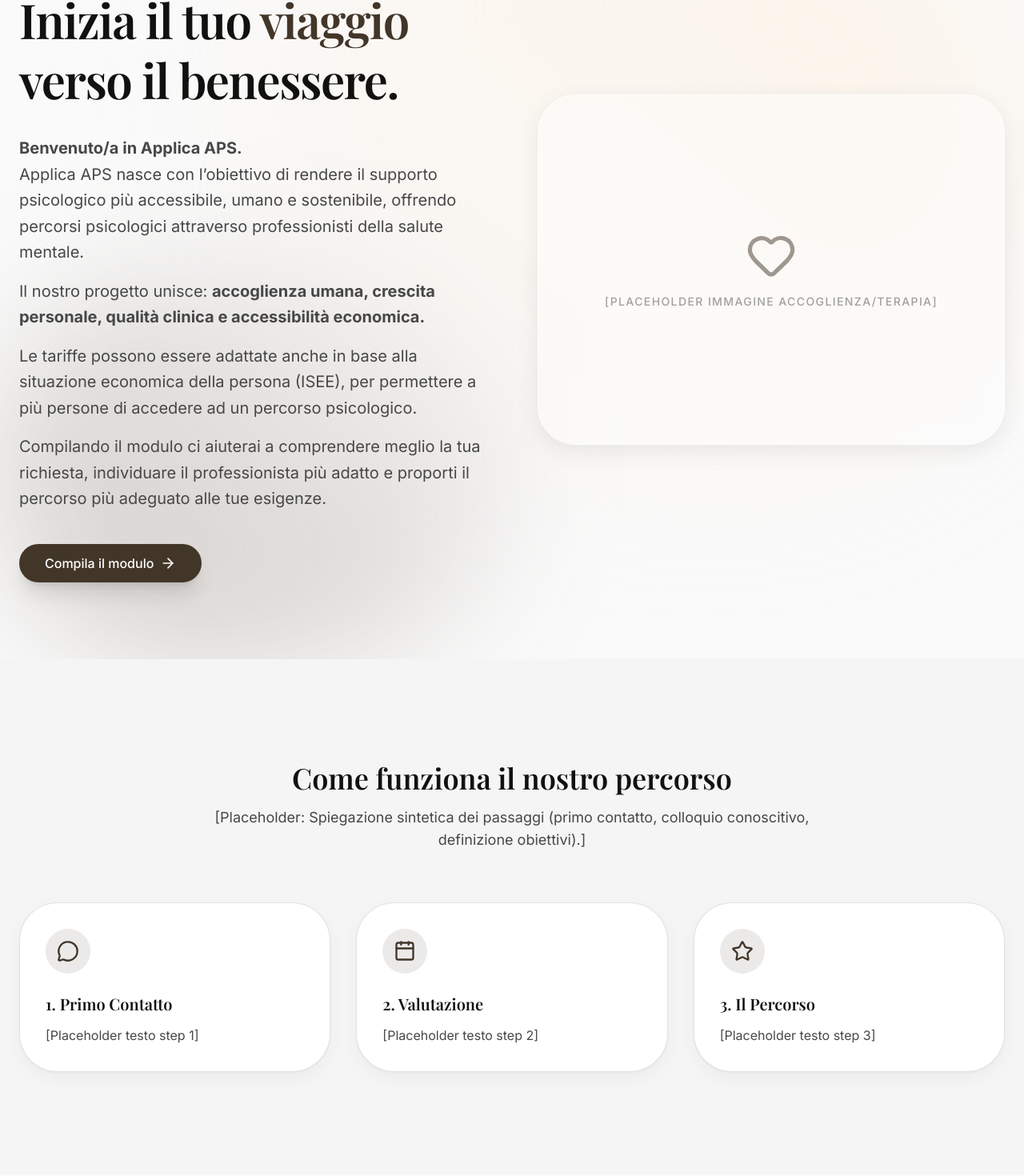
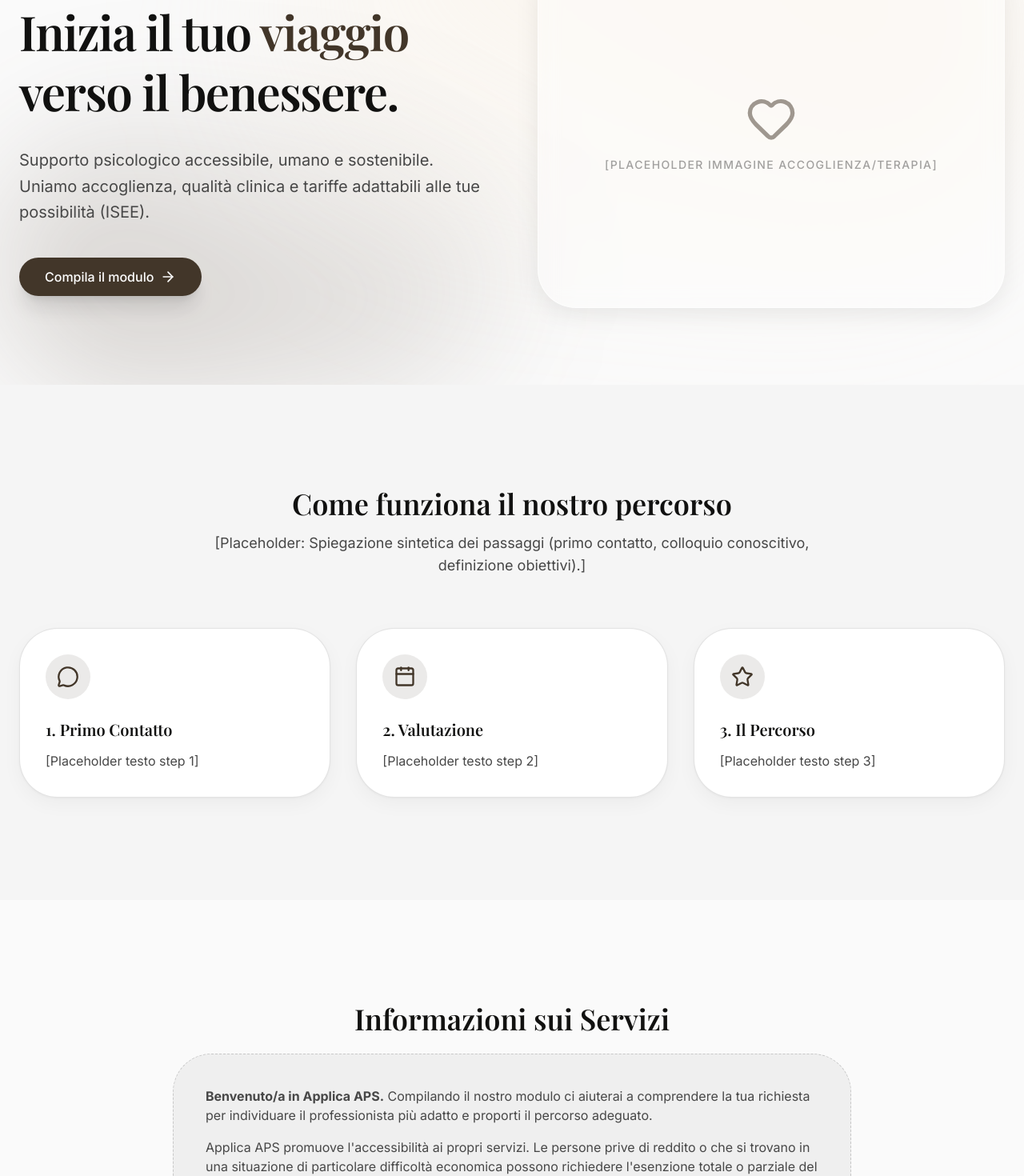
Before and after one commit to applicaaps/applica, a Next.js app in the folder applica-app/: page /pazienti in a window 1280 px wide. Shown: the part 261-1731 px from the top of the page at 80% size. Built offline with nearby package versions, Linux system fonts and the light colour scheme; a web font is replaced by a local one.

Commit message:
feat: create landing pages for professionisti and pazienti routes

```diff
--- a/applica-app/app/pazienti/page.tsx
+++ b/applica-app/app/pazienti/page.tsx
@@ -28,21 +28,9 @@
               </RevealSection>
 
               <RevealSection stagger={1}>
-                <div className="text-lg md:text-xl text-[var(--color-on-surface-variant)] leading-relaxed space-y-4">
-                  <p>
-                    <strong>Benvenuto/a in Applica APS.</strong><br/>
-                    Applica APS nasce con l’obiettivo di rendere il supporto psicologico più accessibile, umano e sostenibile, offrendo percorsi psicologici attraverso professionisti della salute mentale.
-                  </p>
-                  <p>
-                    Il nostro progetto unisce: <strong>accoglienza umana, crescita personale, qualità clinica e accessibilità economica.</strong>
-                  </p>
-                  <p>
-                    Le tariffe possono essere adattate anche in base alla situazione economica della persona (ISEE), per permettere a più persone di accedere ad un percorso psicologico.
-                  </p>
-                  <p>
-                    Compilando il modulo ci aiuterai a comprendere meglio la tua richiesta, individuare il professionista più adatto e proporti il percorso più adeguato alle tue esigenze.
-                  </p>
-                </div>
+                <p className="text-lg md:text-xl text-[var(--color-on-surface-variant)] leading-relaxed max-w-2xl">
+                  Supporto psicologico accessibile, umano e sostenibile. Uniamo accoglienza, qualità clinica e tariffe adattabili alle tue possibilità (ISEE).
+                </p>
               </RevealSection>
 
               <RevealSection stagger={2}>
@@ -113,6 +101,9 @@
              <div className="bg-[var(--color-surface-container)] rounded-3xl p-8 md:p-10 border border-[var(--color-outline-variant)] border-dashed text-left">
                 <div className="space-y-4 text-[var(--color-on-surface-variant)]">
                   <p>
+                    <strong>Benvenuto/a in Applica APS.</strong> Compilando il nostro modulo ci aiuterai a comprendere la tua richiesta per individuare il professionista più adatto e proporti il percorso adeguato.
+                  </p>
+                  <p>
                     Applica APS promuove l'accessibilità ai propri servizi. Le persone prive di reddito o che si trovano in una situazione di particolare difficoltà economica possono richiedere l'esenzione totale o parziale del contributo associativo, previa valutazione da parte dell'Associazione.
                   </p>
                   <p>
@@ -125,7 +116,7 @@
                     <li><strong>Incontro di Benvenuto Applica</strong> – accoglienza, orientamento e presentazione dei servizi dell'Associazione;</li>
                     <li><strong>Gruppi Psicoeducativi</strong> su temi legati al benessere psicologico e alla crescita personale;</li>
                     <li><strong>Laboratorio di Metafore e Narrazione</strong> per esplorare la propria storia personale attraverso strumenti esperienziali;</li>
-                    <li><strong>Sportello di Orientamento Psicologico</strong> per ricevere informazioni e orientamento rispetto ai percorsi più adatti alle proprie esigenze.</li>
+                    <li><strong>Sportello di Orientamento Psicologico</strong> per ricevere informazioni e orientamento.</li>
                   </ul>
                   <p className="mt-4 text-sm">
                     <em>Nota: Tutte le informazioni fornite nei moduli saranno trattate nel rispetto della normativa privacy (GDPR – Reg. UE 2016/679). Il contributo associativo non comprende le eventuali prestazioni psicologiche individuali, di coppia o familiari.</em>
--- a/applica-app/app/professionisti/page.tsx
+++ b/applica-app/app/professionisti/page.tsx
@@ -28,18 +28,9 @@
               </RevealSection>
 
               <RevealSection stagger={1}>
-                <div className="text-lg md:text-xl text-[var(--color-on-surface-variant)] leading-relaxed space-y-4">
-                  <p>
-                    <strong>Benvenuto/a in Applica APS.</strong><br/>
-                    Applica APS nasce con l’obiettivo di creare una rete di psicologi orientata alla crescita professionale, alla pratica clinica supervisionata e ad una psicologia più accessibile, concreta e umana.
-                  </p>
-                  <p>
-                    Cerchiamo professionisti motivati a: crescere nella pratica clinica, lavorare in rete, partecipare a supervisioni, contribuire ad un progetto sociale innovativo e sviluppare una psicologia più vicina alle persone.
-                  </p>
-                  <p>
-                    Compilando questo modulo potrai candidarti per collaborare con Applica APS nelle attività cliniche, formative e sociali.
-                  </p>
-                </div>
+                <p className="text-lg md:text-xl text-[var(--color-on-surface-variant)] leading-relaxed max-w-2xl">
+                  Una rete clinica orientata alla crescita professionale, alla pratica supervisionata e allo sviluppo di una psicologia più accessibile, concreta e umana.
+                </p>
               </RevealSection>
 
               <RevealSection stagger={2}>
@@ -110,6 +101,9 @@
              <div className="bg-[var(--color-surface-container)] rounded-3xl p-8 md:p-10 border border-[var(--color-outline-variant)] border-dashed text-left">
                 <div className="text-[var(--color-on-surface-variant)] space-y-4">
                   <p>
+                    <strong>Cerchiamo professionisti motivati a:</strong> crescere nella pratica clinica, lavorare in rete, partecipare a supervisioni e contribuire a un progetto sociale innovativo.
+                  </p>
+                  <p>
                     La partecipazione alle attività associative prevede un contributo mensile riservato ai professionisti. I dettagli sui costi saranno forniti nel modulo di candidatura.
                   </p>
                   <p>
```
